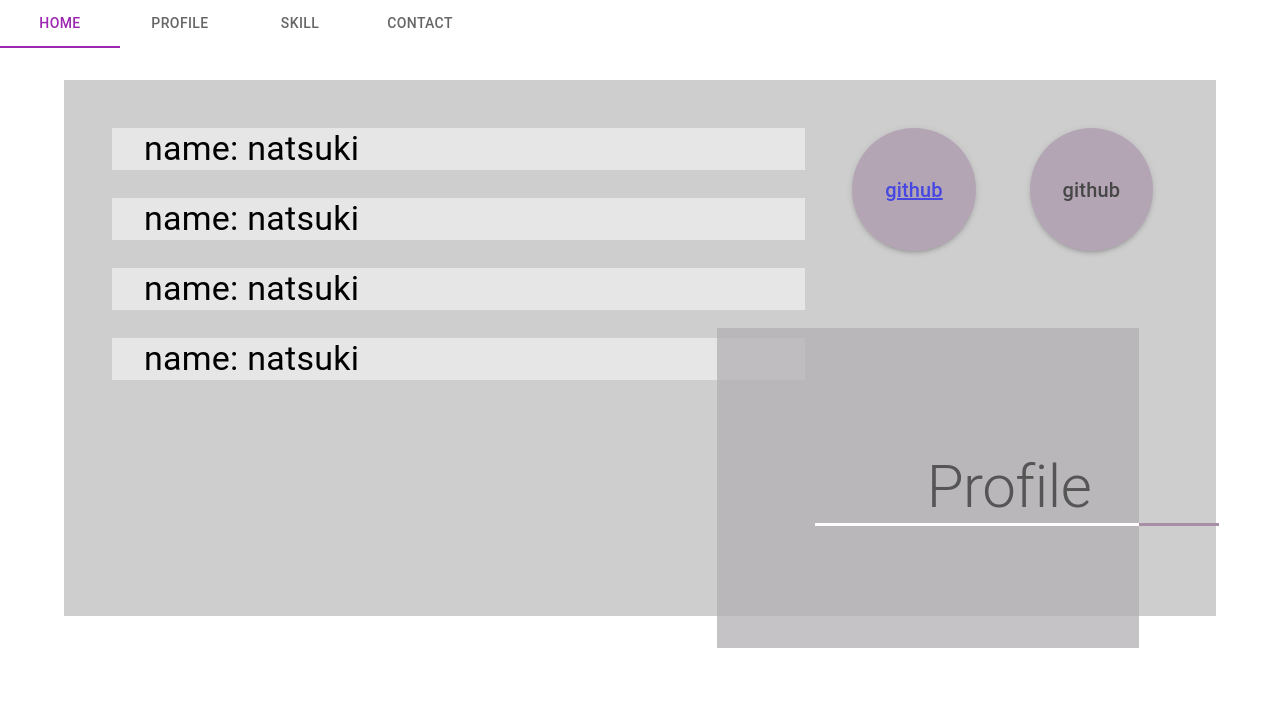
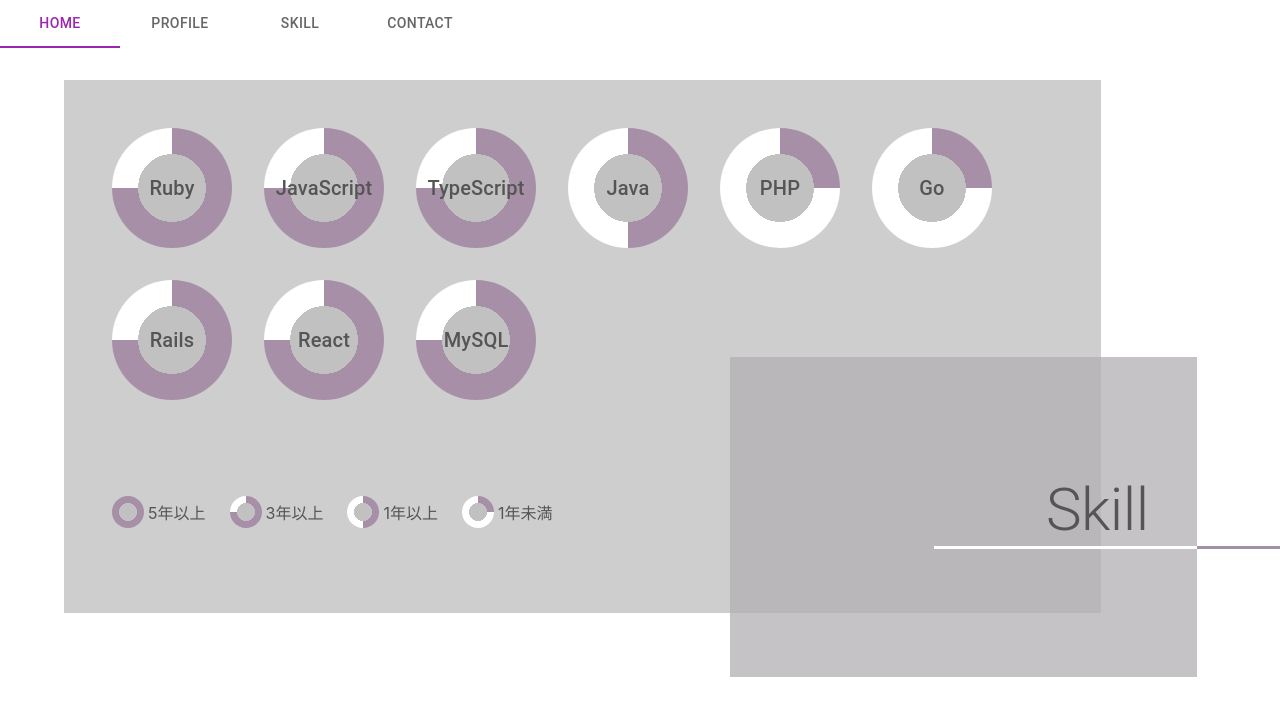
Before and after one commit to NatsukiWakasugi/my_portfolio, a React (Create React App) app: page /skill in a window 1280 px wide. Shown: the top 716 px of the page. Built offline with nearby package versions, Linux system fonts and the light colour scheme.

Commit message:
update skill component &

```diff
--- a/src/front/Skill.tsx
+++ b/src/front/Skill.tsx
@@ -1,112 +1,299 @@
 import * as React from 'react';
-import { Box, Container, Grid, Stack, Typography } from '@mui/material';
+import { Box, Container, Typography } from '@mui/material';
 import useWindowDimensions from './common';
+
+const style = {
+  pie: {
+    display: 'flex',
+    justifyContent: 'center',
+    alignItems: 'center',
+    marginRight: '2rem',
+    marginBottom: '2rem',
+    width: '7.5rem',
+    height: '7.5rem',
+    // fontSize: '1.5rem',
+    // fontWeight: '500',
+    borderRadius: '50%',
+  },
+  smallPie: {
+    // display: 'flex',
+    // justifyContent: 'center',
+    // alignItems: 'center',
+    marginLeft: '1.5rem',
+    marginRight: '0.25rem',
+    width: '2rem',
+    height: '2rem',
+    // fontSize: '24px',
+    // fontWeight: '600',
+    borderRadius: '50%',
+  },
+};
 
 const Skill: React.VFC = () => {
   const height = useWindowDimensions().height;
+  // const style = {
+  //   item: {
+  //     width: '100%',
+  //     height: `calc(${height}px * 0.5`,
+  //     borderBottomColor: '#a790a7',
+  //     backgroundColor: 'rgba(255, 255, 255, 0.5)',
+  //     display: 'flex',
+  //     alignItems: 'center',
+  //   },
+  //   circle: {
+  //     width: `calc(${height}px / 7)`,
+  //     height: `calc(${height}px / 7)`,
+  //     borderRadius: '100%',
+  //     color: 'inherit',
+  //     backgroundColor: '#a790a7',
+  //     opacity: 0.65,
+  //     display: 'flex',
+  //     alignItems: 'center',
+  //     justifyContent: 'center',
+  //     boxShadow: 3,
+  //   },
+  //   pie: {
+  //     display: 'flex',
+  //     justifyContent: 'center',
+  //     alignItems: 'center',
+  //     marginRight: 'auto',
+  //     // marginLeft: 'auto',
+  //     width: '14%',
+  //     height: '30%',
+  //     fontSize: '26px',
+  //     fontWeight: '700',
+  //     backgroundImage:
+  //       'radial-gradient(#C1C1C1 30%, transparent 31%), conic-gradient(#d5525f 0% 60%, #FFFFFF 60% 100%)',
+  //     borderRadius: '50%',
+  //   },
+  // };
 
-  const style = {
-    item: {
-      width: '100%',
-      borderBottomColor: '#a790a7',
-      backgroundColor: 'rgba(255, 255, 255, 0.5)',
-      display: 'flex',
-      alignItems: 'center',
-    },
-    circle: {
-      width: `calc(${height}px / 6.5)`,
-      height: `calc(${height}px / 6.5)`,
-      borderRadius: '100%',
-      color: 'inherit',
-      // borderColor: '#a790a7',
-      // border: 'solid ',
-      backgroundColor: '#a790a7',
-      opacity: 0.65,
-      display: 'flex',
-      alignItems: 'center',
-      justifyContent: 'center',
-      boxShadow: 3,
-    },
-  };
   return (
     <div style={{ marginTop: '5rem' }}>
       <Container>
         <Box
           sx={{
             position: 'relative',
-            display: 'flex',
-            p: '3rem',
-            height: `calc(${height}px * 0.55)`,
+            width: '90%',
+            height: `calc(${height}px * 2/3)`,
             backgroundColor: 'rgba(190, 190, 190, 0.75)',
           }}
         >
-          <Grid container spacing={4}>
-            <Grid item xs={8}>
-              <div>
-                <Stack spacing={3.5} justifyContent="space-evenly">
-                  <div style={style.item}>
-                    <Typography variant="h4" pl="2rem">
-                      name: natsuki
-                    </Typography>
-                  </div>
-                  <div style={style.item}>
-                    <Typography variant="h4" pl="2rem">
-                      name: natsuki
-                    </Typography>
-                  </div>
-                  <div style={style.item}>
-                    <Typography variant="h4" pl="2rem">
-                      name: natsuki
-                    </Typography>
-                  </div>
-                  <div style={style.item}>
-                    <Typography variant="h4" pl="2rem">
-                      name: natsuki
-                    </Typography>
-                  </div>
-                </Stack>
-              </div>
-            </Grid>
-            <Grid item xs={4}>
-              <Stack
-                direction="row"
-                justifyContent="space-around"
-                alignItems="center"
-                spacing={3}
-              >
-                <a
-                  href="https://github.com/NatsukiWakasugi"
-                  target="_blank"
-                  rel="noopener noreferrer"
-                >
-                  <Box sx={{ ...style.circle }}>
-                    <Typography variant="h6">github</Typography>
-                  </Box>
-                </a>
-                <Box sx={{ ...style.circle }}>
-                  <Typography variant="h6">github</Typography>
-                </Box>
-              </Stack>
-            </Grid>
-          </Grid>
-        </Box>
-        <Box
-          sx={{
-            position: 'absolute',
-            width: '33%',
-            height: `calc(${height}px * 0.4)`,
-            right: '11%',
-            bottom: '19%',
-            backgroundColor: 'rgba(179, 175, 180, 0.75)',
+          <div style={{ padding: '3rem' }}>
+            <div
+              style={{
                 display: 'flex',
-            alignItems: 'center',
               }}
             >
               <div
                 style={{
+                  ...style.pie,
+                  backgroundImage:
+                    'radial-gradient(#C1C1C1 40%, transparent 31%), conic-gradient(#a790a7 50% 75%, #FFFFFF 60% 100%)',
+                }}
+              >
+                <Typography
+                  variant="h6"
+                  sx={{
+                    color: '#555555',
+                  }}
+                >
+                  Ruby
+                </Typography>
+              </div>
+              <div
+                style={{
+                  ...style.pie,
+                  backgroundImage:
+                    'radial-gradient(#C1C1C1 40%, transparent 31%), conic-gradient(#a790a7 0% 75%, #FFFFFF 10% 100%)',
+                }}
+              >
+                <Typography
+                  variant="h6"
+                  sx={{
+                    color: '#555555',
+                  }}
+                >
+                  JavaScript
+                </Typography>
+              </div>
+              <div
+                style={{
+                  ...style.pie,
+                  backgroundImage:
+                    'radial-gradient(#C1C1C1 40%, transparent 31%), conic-gradient(#a790a7 0% 75%, #FFFFFF 60% 100%)',
+                }}
+              >
+                <Typography
+                  variant="h6"
+                  sx={{
+                    color: '#555555',
+                  }}
+                >
+                  TypeScript
+                </Typography>
+              </div>
+              <div
+                style={{
+                  ...style.pie,
+                  backgroundImage:
+                    'radial-gradient(#C1C1C1 40%, transparent 31%), conic-gradient(#a790a7 0% 50%, #FFFFFF 15% 100%)',
+                }}
+              >
+                <Typography
+                  variant="h6"
+                  sx={{
+                    color: '#555555',
+                  }}
+                >
+                  Java
+                </Typography>
+              </div>
+              <div
+                style={{
+                  ...style.pie,
+                  backgroundImage:
+                    'radial-gradient(#C1C1C1 40%, transparent 31%), conic-gradient(#a790a7 0% 25%, #FFFFFF 10% 100%)',
+                }}
+              >
+                <Typography
+                  variant="h6"
+                  sx={{
+                    color: '#555555',
+                  }}
+                >
+                  PHP
+                </Typography>
+              </div>
+              <div
+                style={{
+                  ...style.pie,
+                  backgroundImage:
+                    'radial-gradient(#C1C1C1 40%, transparent 31%), conic-gradient(#a790a7 0% 25%, #FFFFFF 10% 100%)',
+                }}
+              >
+                <Typography
+                  variant="h6"
+                  sx={{
+                    color: '#555555',
+                  }}
+                >
+                  Go
+                </Typography>
+              </div>
+            </div>
+            <div
+              style={{
+                display: 'flex',
+              }}
+            >
+              <div
+                style={{
+                  ...style.pie,
+                  backgroundImage:
+                    'radial-gradient(#C1C1C1 40%, transparent 31%), conic-gradient(#a790a7 0% 75%, #FFFFFF 60% 100%)',
+                }}
+              >
+                <Typography
+                  variant="h6"
+                  sx={{
+                    color: '#555555',
+                  }}
+                >
+                  Rails
+                </Typography>
+              </div>
+              <div
+                style={{
+                  ...style.pie,
+                  backgroundImage:
+                    'radial-gradient(#C1C1C1 40%, transparent 31%), conic-gradient(#a790a7 0% 75%, #FFFFFF 60% 100%)',
+                }}
+              >
+                <Typography
+                  variant="h6"
+                  sx={{
+                    color: '#555555',
+                  }}
+                >
+                  React
+                </Typography>
+              </div>
+              <div
+                style={{
+                  ...style.pie,
+                  backgroundImage:
+                    'radial-gradient(#C1C1C1 40%, transparent 31%), conic-gradient(#a790a7 0% 75%, #FFFFFF 60% 100%)',
+                }}
+              >
+                <Typography
+                  variant="h6"
+                  sx={{
+                    color: '#555555',
+                  }}
+                >
+                  MySQL
+                </Typography>
+              </div>
+            </div>
+            <div
+              style={{
+                display: 'flex',
+                color: '#555555',
+                alignItems: 'center',
+                marginLeft: '-1.5rem',
+                marginTop: '4rem',
+              }}
+            >
+              <div
+                style={{
+                  ...style.smallPie,
+                  backgroundImage:
+                    'radial-gradient(#C1C1C1 40%, transparent 31%), conic-gradient(#a790a7 0% 100%, #FFFFFF 60% 100%)',
+                }}
+              />
+              5年以上
+              <div
+                style={{
+                  ...style.smallPie,
+                  backgroundImage:
+                    'radial-gradient(#C1C1C1 40%, transparent 31%), conic-gradient(#a790a7 0% 75%, #FFFFFF 0% 100%)',
+                }}
+              />
+              3年以上
+              <div
+                style={{
+                  ...style.smallPie,
+                  backgroundImage:
+                    'radial-gradient(#C1C1C1 40%, transparent 31%), conic-gradient(#a790a7 0% 50%, #FFFFFF 0% 100%)',
+                }}
+              />
+              1年以上
+              <div
+                style={{
+                  ...style.smallPie,
+                  backgroundImage:
+                    'radial-gradient(#C1C1C1 40%, transparent 31%), conic-gradient(#a790a7 0% 25%, #FFFFFF 10% 100%)',
+                }}
+              />
+              1年未満
+            </div>
+            <Box
+              sx={{
+                position: 'absolute',
+                width: '45%',
+                height: '60%',
+                right: '-6rem',
+                bottom: '-4rem',
+                backgroundColor: 'rgba(179, 175, 180, 0.75)',
+              }}
+            />
+            <div
+              style={{
                 position: 'absolute',
                 display: 'flex',
-              right: '-5rem',
+                right: '-12rem',
+                bottom: '4rem',
               }}
             >
               <Typography
@@ -118,15 +305,16 @@
                   borderBottomColor: '#FFFFFF',
                 }}
               >
-              Profile
+                Skill
               </Typography>
               <Typography
                 sx={{
-                paddingRight: '5rem',
+                  paddingLeft: '6rem',
                   borderBottom: '0.2rem solid;',
                   borderBottomColor: '#a790a7',
                 }}
               />
+            </div>
           </div>
         </Box>
       </Container>
```
Lines whose indentation alone changed are shown as unchanged.
